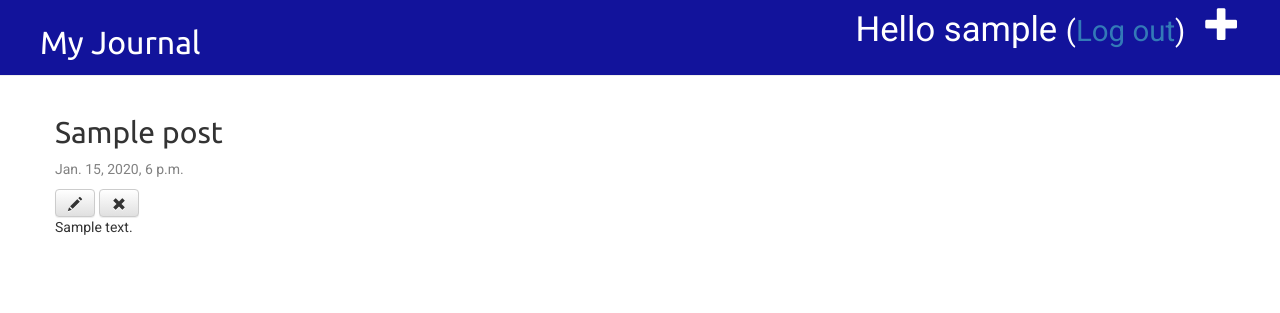
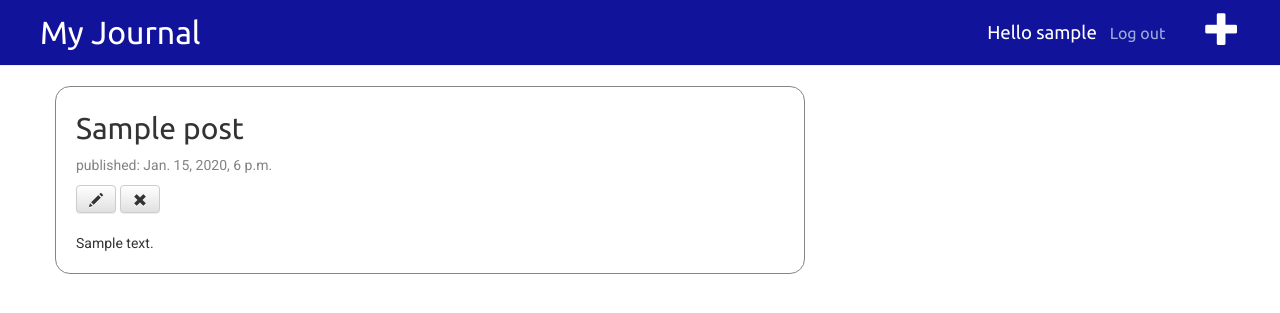
Before and after one commit to whtai/Mind-Reading-Journal, a Django app: page /post/1/ in a window 1280 px wide. Shown: the top 313 px of the page. Run offline with Django 3.2, Linux system fonts and the light colour scheme; a user stored in the database is signed in; tables that the repository leaves empty hold one stand-in row (values such as "Sample post"); some libraries are stand-ins or nearby versions.

Commit message:
Beautify the layout

```diff
--- a/journal/static/journal/style.css
+++ b/journal/static/journal/style.css
@@ -1,6 +1,6 @@
 .page-header {
     background-color: #12139B;
-    margin-top: 0px;
+    margin-top: -10px;
     padding-top: 5px;
     padding-right: 20px;
     padding-bottom: 5px;
@@ -35,13 +35,30 @@ h1, h2, h3, h4 {
 
 .top-menu, .top-menu:hover, .top-menu:visited {
     color: #ffffff;
+    font-family: 'Ubuntu';
+    float: right;
+    font-size: 14pt;
+    margin-right: 20px;
+    margin-top: 25px;
+}
+
+.top-menu-icon, .top-menu-icon:hover, .top-menu-icon:visited {
+    color: #ffffff;
     float: right;
     font-size: 26pt;
     margin-right: 20px;
+    margin-left: 20px;
+    margin-top: 15px;
 }
 
 .post {
-    margin-bottom: 30px;
+    margin-bottom: 15px;
+    border: 0.5px solid #858585;
+    border-radius: 15px;
+    padding-top: 5px;
+    padding-bottom: 10px;
+    padding-left: 20px;
+    padding-right: 20px;
 }
 
 .post h2 a, .post h2 a:visited {
@@ -51,3 +68,18 @@ h1, h2, h3, h4 {
 p {
     font-family: 'Roboto'
 }
+
+.logout, .logout:visited, .logout:hover{
+    color: #cce2f3be;
+    font-family: 'Ubuntu';
+    font-size: 12pt;
+    text-decoration: none;
+}
+
+.login-form {
+    margin-top: 40px;
+}
+
+td {
+    padding: 5px;
+}
--- a/journal/templates/journal/base.html
+++ b/journal/templates/journal/base.html
@@ -12,10 +12,10 @@
     <body>
         <div class="page-header">
             {% if user.is_authenticated %}
-                <a href="{% url 'journal:post_new' %}" class="top-menu"><span class="glyphicon glyphicon-plus"></span></a>
-                <p class="top-menu">Hello {{ user.username }} <small>(<a href="{% url 'logout' %}">Log out</a>)</small></p>
+                <a href="{% url 'journal:post_new' %}" class="top-menu-icon"><span class="glyphicon glyphicon-plus"></span></a>
+                <p class="top-menu">Hello {{ user.username }} &nbsp; <a href="{% url 'logout' %}" class="logout">Log out</a></p>
             {% else %}
-                <a href="{% url 'login' %}" class="top-menu"><span class="glyphicon glyphicon-lock"></span></a>
+                <a href="{% url 'login' %}" class="top-menu-icon"><span class="glyphicon glyphicon-log-in"></span></a>
             {% endif %}
             <h1><a href="/">My Journal</a></h1>
         </div>
--- a/journal/templates/journal/post_detail.html
+++ b/journal/templates/journal/post_detail.html
@@ -5,13 +5,14 @@
         <h2>{{ post.title }}</h2>
         {% if post.published_date %}
             <div class="date">
-                <p>{{ post.published_date }}</p>
+                <p>published: {{ post.published_date }}</p>
             </div>
         {% endif %}
         {% if user.is_authenticated %}
             <a class="btn btn-default" href="{% url 'journal:post_edit' pk=post.pk %}"><span class="glyphicon glyphicon-pencil"></span></a>
             <a class="btn btn-default" href="{% url 'journal:post_remove' pk=post.pk %}"><span class="glyphicon glyphicon-remove"></span></a>
         {% endif %}
+        <br><br>
         <p>{{ post.text|linebreaksbr }}</p>
     </div>
 {% endblock %}
--- a/journal/templates/registration/login.html
+++ b/journal/templates/registration/login.html
@@ -5,7 +5,7 @@
         <p>Your username and password didn't match. Please try again.</p>
     {% endif %}
 
-    <form method="post" action="{% url 'login' %}">
+    <form method="post" action="{% url 'login' %}" class="login-form">
     {% csrf_token %}
         <table>
         <tr>
@@ -18,6 +18,7 @@
         </tr>
         </table>
 
+        <br>
         <input type="submit" value="login" />
         <input type="hidden" name="next" value="{{ next }}" />
     </form>
```
